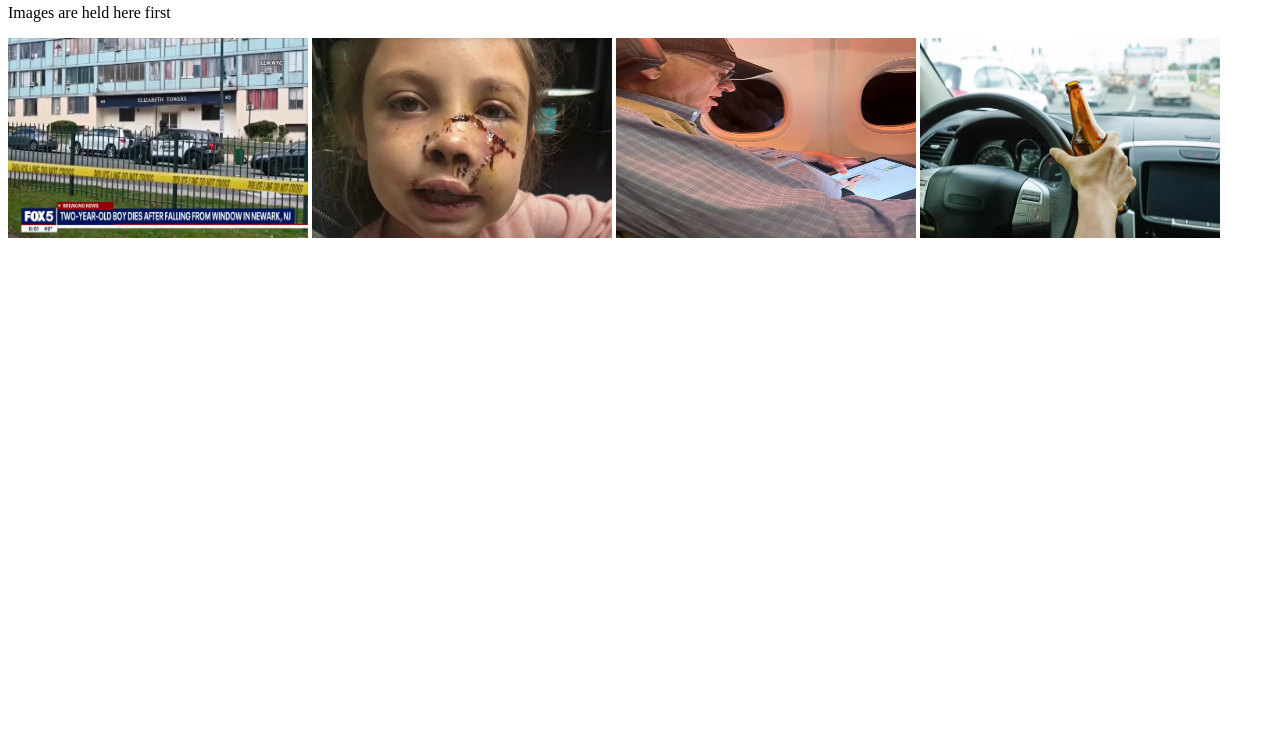
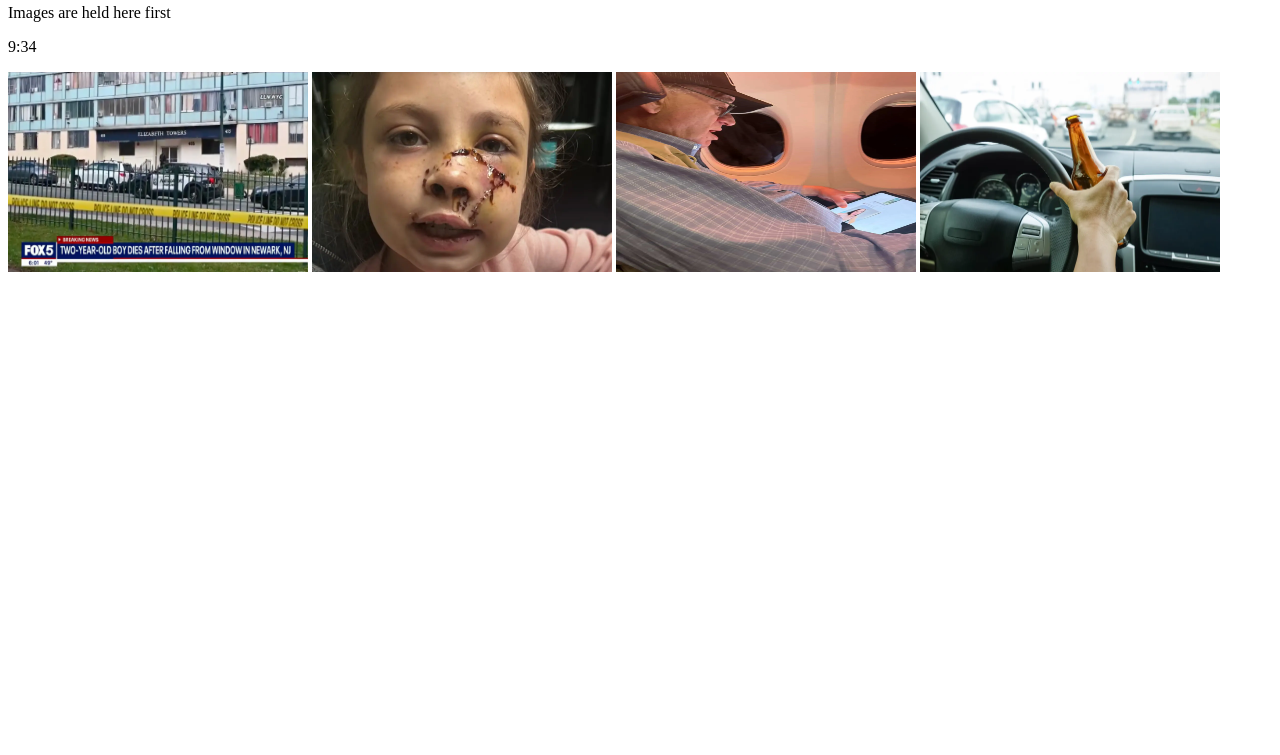
Before and after one commit to spdevgroup1/images, a plain HTML site: page index.html in a window 1280 px wide. Shown: the part 45-800 px from the top of the page. Drawn offline with Linux system fonts and the light colour scheme; files whose address does not match are found by name.

Commit message:
Add timestamp to images section in index.html
Added a timestamp paragraph to the images section.

```diff
--- a/index.html
+++ b/index.html
@@ -9,6 +9,7 @@
 </body>
 <h3>Images</h3>
     <P>Images are held here first</P>
+    <p>9:34</p>
 <div>
 <img src ="images/bin/bin01/image01.webp" alt="Bin Immage 1" style="width: 300px;height:200px;">
 <img src ="images/bin/bin01/image02.webp" alt="Bin Image 2" style="width: 300px;height: 200px;">
```
